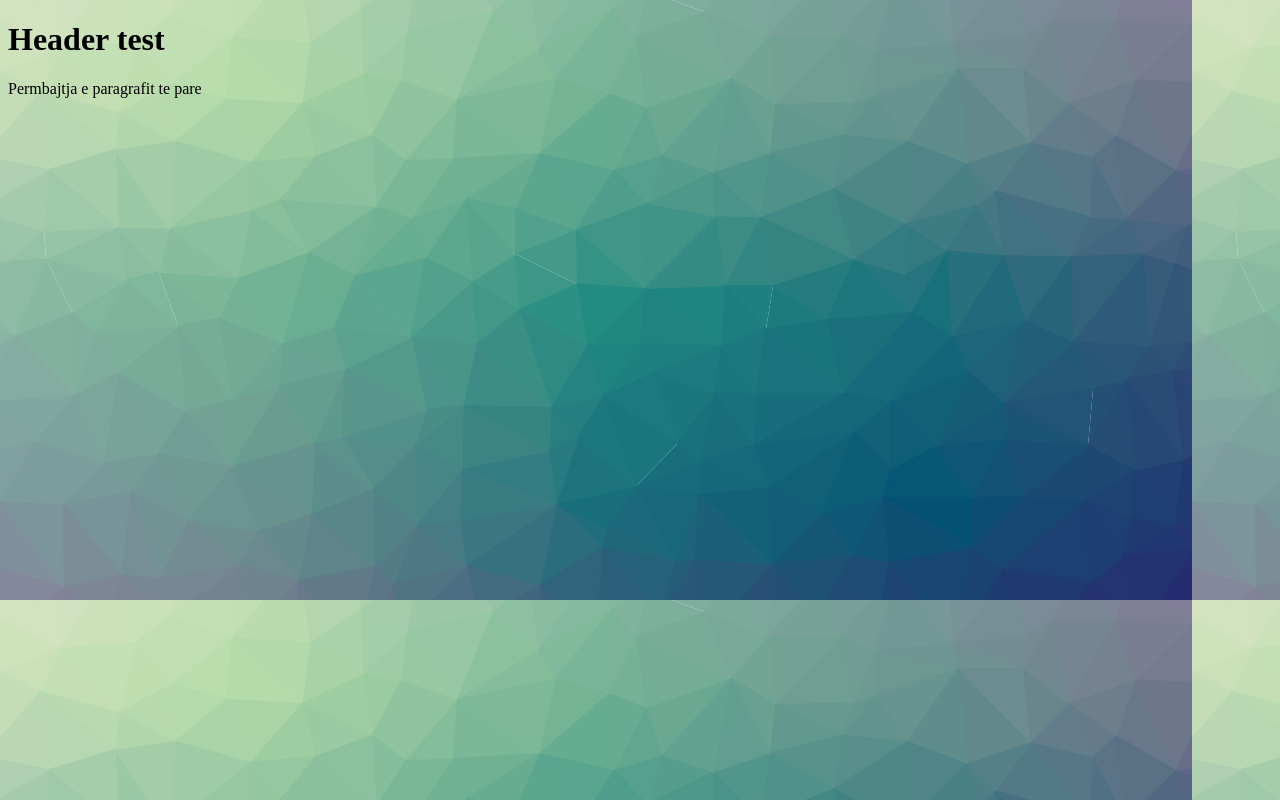
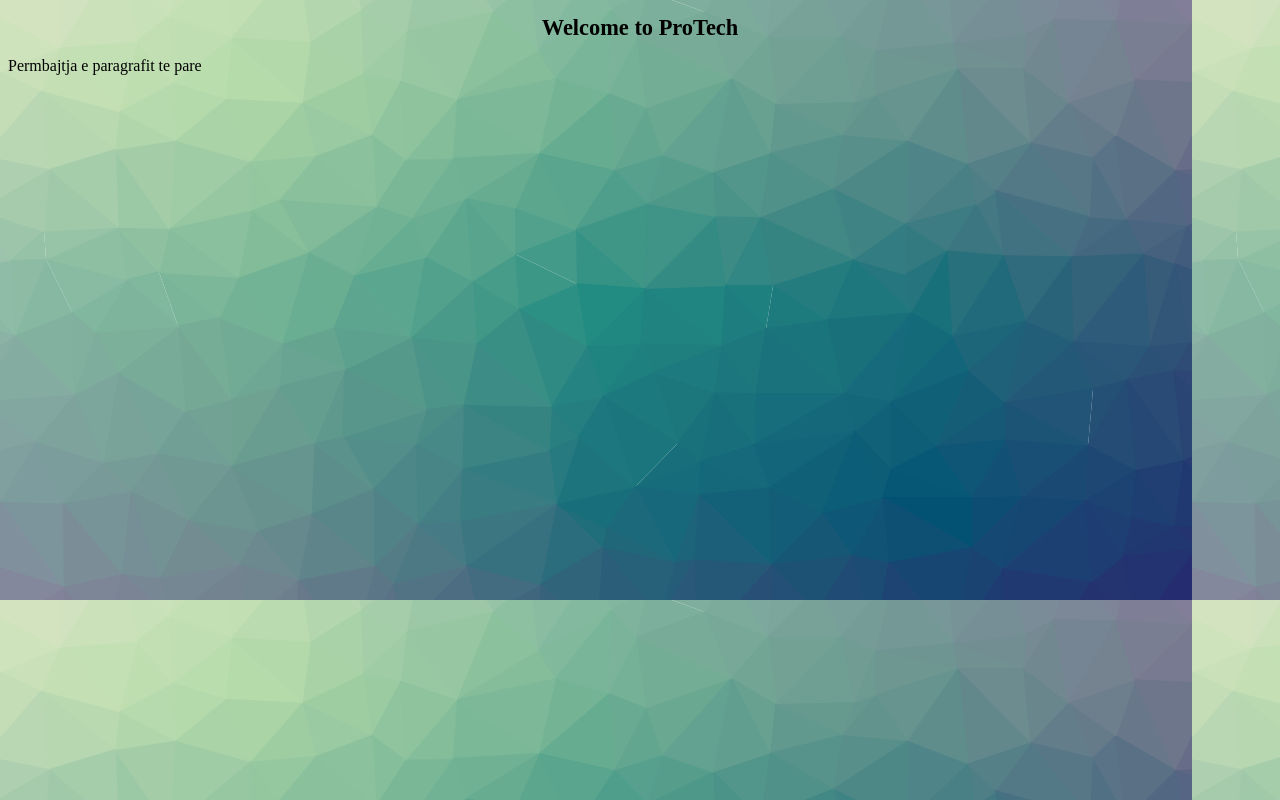
Before and after one commit to ErikThaci/WebPage-1, a plain HTML site: page index.html in a window 1280 px wide. Drawn offline with Linux system fonts and the light colour scheme.

Commit message:
update read me

```diff
--- a/index.html
+++ b/index.html
@@ -1,9 +1,13 @@
 <!DOCTYPE html>
 <html>
 	<head>
-	<title>My Web page</title>
+	<title> ProTech</title>
 
 	<style>
+		#titulli{
+			text-align: center;
+			font-size: 140%;
+		}
 		body{
 			background-image: url("Pics/ranger-4df6c1b6.png");
 		}
@@ -11,7 +15,7 @@
 	</head>
 
 	<body>
-	<h1>Header test</h1>
+	<h1 id="titulli">Welcome to ProTech</h1>
 
 	<p>Permbajtja e paragrafit te pare </p>
 	</body>
```
Also changed, not shown: 1 other file.
